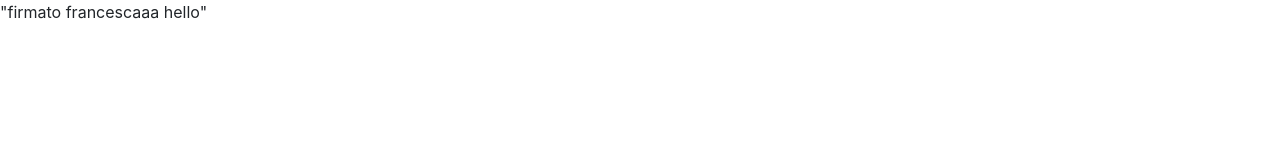
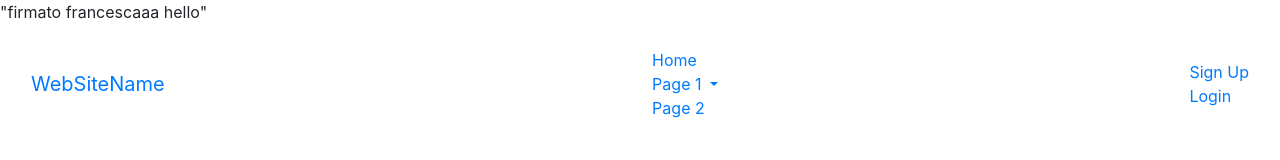
Before and after one commit to fkgrazioli/fkgrazioli.github.io, a plain HTML site: page index.html in a window 1280 px wide. Drawn offline with nearby package versions, Linux system fonts and the light colour scheme.

Commit message:
Update index.html

```diff
--- a/index.html
+++ b/index.html
@@ -15,5 +15,30 @@
 	<script src="https://code.jquery.com/jquery-3.3.1.slim.min.js" integrity="sha384-q8i/X+965DzO0rT7abK41JStQIAqVgRVzpbzo5smXKp4YfRvH+8abtTE1Pi6jizo" crossorigin="anonymous"></script>
 	<script src="https://cdnjs.cloudflare.com/ajax/libs/popper.js/1.14.7/umd/popper.min.js" integrity="sha384-UO2eT0CpHqdSJQ6hJty5KVphtPhzWj9WO1clHTMGa3JDZwrnQq4sF86dIHNDz0W1" crossorigin="anonymous"></script>
 	<script src="https://stackpath.bootstrapcdn.com/bootstrap/4.3.1/js/bootstrap.min.js" integrity="sha384-JjSmVgyd0p3pXB1rRibZUAYoIIy6OrQ6VrjIEaFf/nJGzIxFDsf4x0xIM+B07jRM" crossorigin="anonymous"></script>
+	<!-- End links -->
+
+	<nav class="navbar navbar-inverse">
+		<div class="container-fluid">
+			<div class="navbar-header">
+				<a class="navbar-brand" href="#">WebSiteName</a>
+			</div>
+			<ul class="nav navbar-nav">
+				<li class="active"><a href="#">Home</a></li>
+				<li class="dropdown"><a class="dropdown-toggle" data-toggle="dropdown" href="#">Page 1 <span class="caret"></span></a>
+        		<ul class="dropdown-menu">
+        			<li><a href="#">Page 1-1</a></li>
+        			<li><a href="#">Page 1-2</a></li>
+        			<li><a href="#">Page 1-3</a></li>
+        		</ul>
+        	</li>
+        	<li><a href="#">Page 2</a></li>
+        </ul>
+        <ul class="nav navbar-nav navbar-right">
+        	<li><a href="#"><span class="glyphicon glyphicon-user"></span> Sign Up</a></li>
+        	<li><a href="#"><span class="glyphicon glyphicon-log-in"></span> Login</a></li>
+        </ul>
+    </div>
+</nav>
+
 </body>
 </html>
```
